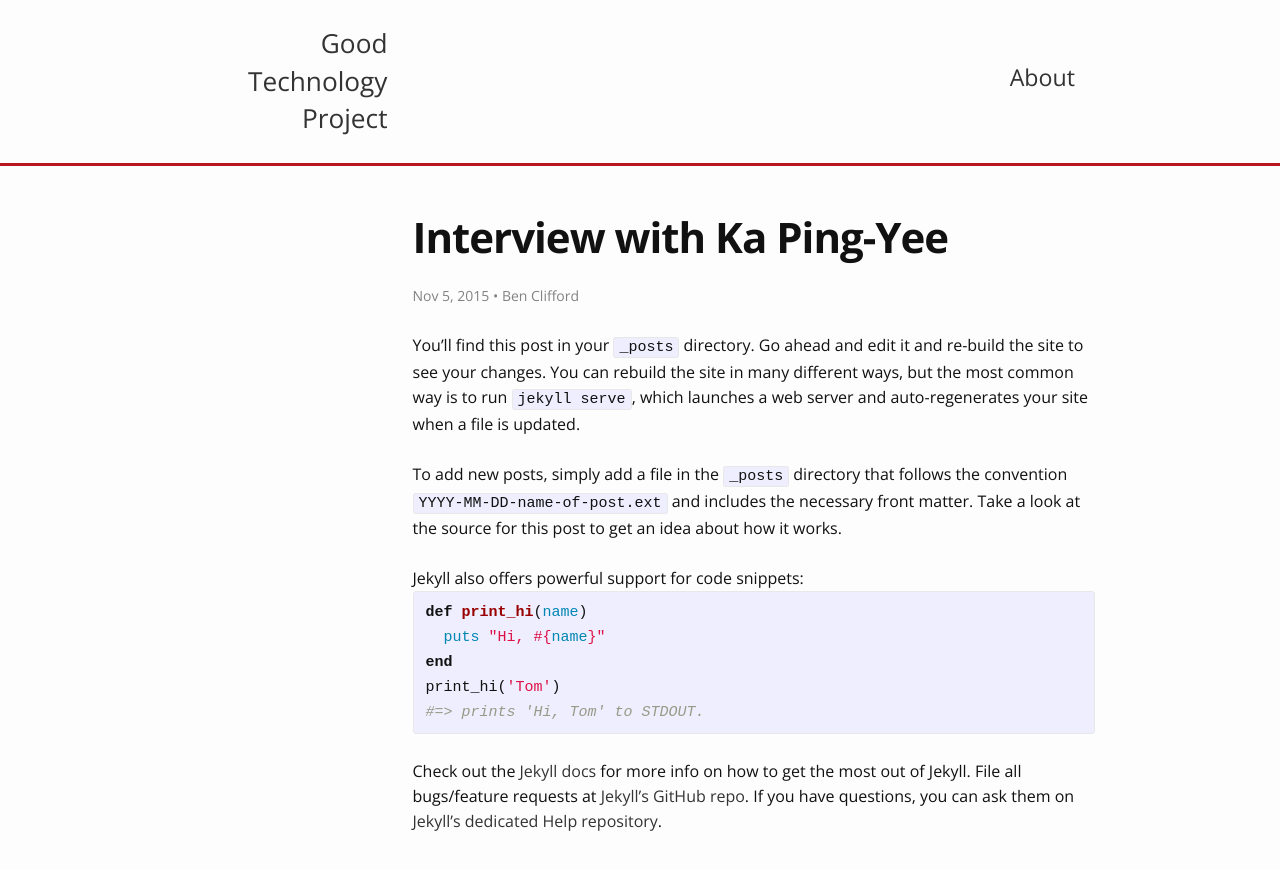
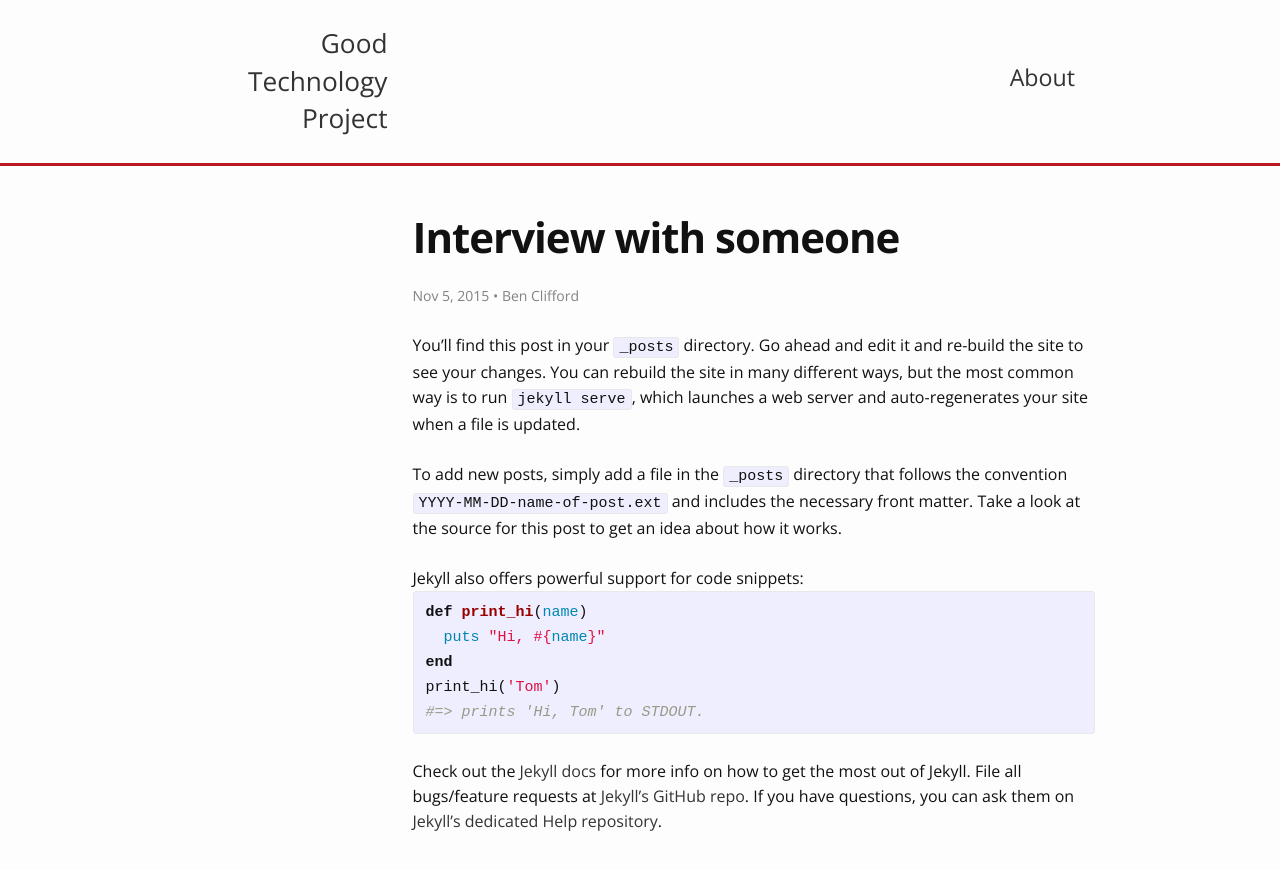
Before and after one commit to richardbatty/good-technology-project, a Jekyll site: the page built from _posts/2015-11-05-interview-with-someone.markdown, in a window 1280 px wide. Shown: the top 870 px of the page. Built offline with Jekyll 4.4.1, drawn with Linux system fonts in a browser that asks for light colours; comment, search, counter and statistics services are not loaded.

Commit message:
dummy post

```diff
--- a/_posts/2015-11-05-interview-with-ka-ping-yee.markdown
+++ b/_posts/2015-11-05-interview-with-someone.markdown
@@ -1,6 +1,6 @@
 ---
 layout: post
-title:  "Interview with Ka Ping-Yee"
+title:  "Interview with someone"
 date:   2015-11-05 15:58:26
 author: Ben Clifford
 categories:
```
